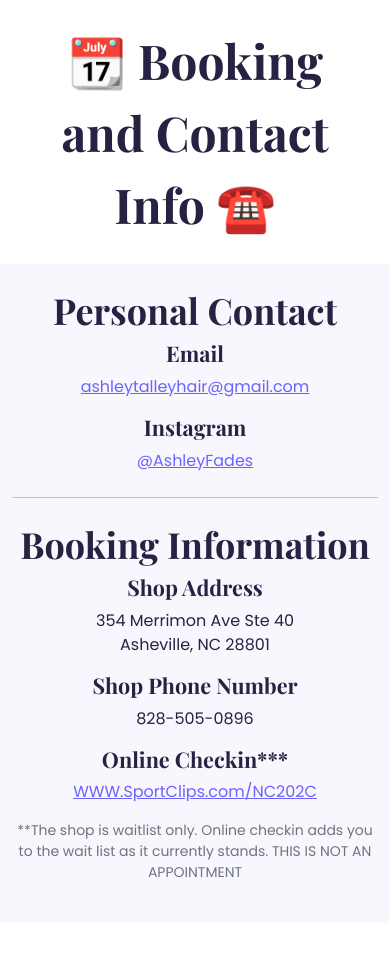
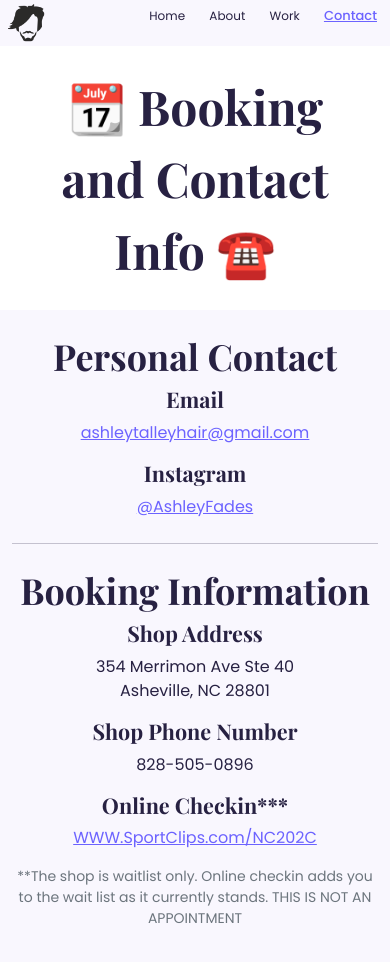
Before and after one commit to atalley3/portfolio-project, a plain HTML site: page contact.html in a window 390 px wide. Before the commit the page ends 923 px from the top, so only its background shows below. Drawn offline with nearby package versions, Linux system fonts and the light colour scheme.

Commit message:
nav bar to all pages
added nav bar feature to all pages-
made sure the responsiveness works to min width of 360px.

```diff
--- a/CSS/styles.css
+++ b/CSS/styles.css
@@ -159,7 +159,7 @@
   }
 }
 nav {
-  padding: 10px;
+  padding: 20px;
   background-color: var(--fill-color);
 }
 nav li {
@@ -191,6 +191,7 @@
 .nav-img {
   max-width: 100%;
   height: auto;
+  padding-left: 10px;
 }
 @media (max-width: 574px) {
   header.hero {
@@ -218,13 +219,20 @@
   .large-pic {
     padding: 0;
   }
+  nav {
+    padding: 3px;
+  }
   nav li {
-    font-size: 14px;
+    font-size: 12px;
   }
   nav a.active {
-    font-size: 16px;
+    font-size: 13px;
+  }
+  nav span.name {
+    padding: 0;
   }
   .nav-img {
-    max-width: 80%;
+    max-width: 60%;
+    padding-left: 5px;
   }
 }
--- a/contact.html
+++ b/contact.html
@@ -30,7 +30,26 @@
     <link rel="stylesheet" href="/CSS/styles.css" />
   </head>
   <body>
-    <main class="container content text-center">
+    <nav class="d-flex justify-content-between align-items-center">
+      <div>
+        <a href="/"
+          ><img
+            src="/Images/icons8-hair-67.png"
+            alt=" men's hair icon"
+            class="nav-img"
+        /></a>
+        <span class="name d-none d-md-inline">Ashley Talley Hair</span>
+      </div>
+      <div>
+        <ul>
+          <li><a href="/" >Home</a></li>
+          <li><a href="/about.html" >About</a></li>
+          <li><a href="/work.html">Work</a></li>
+          <li><a href="/contact.html"aria-current="page" class="active">Contact</a></li>
+        </ul>
+      </div>
+    </nav>
+    <main class="container content text-center mb-5">
       <h1 class="m-4">📆 Booking and Contact Info ☎️</h1>
       <div class="row">
         <div class="col-sm-6 background-fill py-4">
```
Also changed, not shown: about.html (+19 -0 lines), index.html (+1 -1 lines), work.html (+24 -1 lines).
